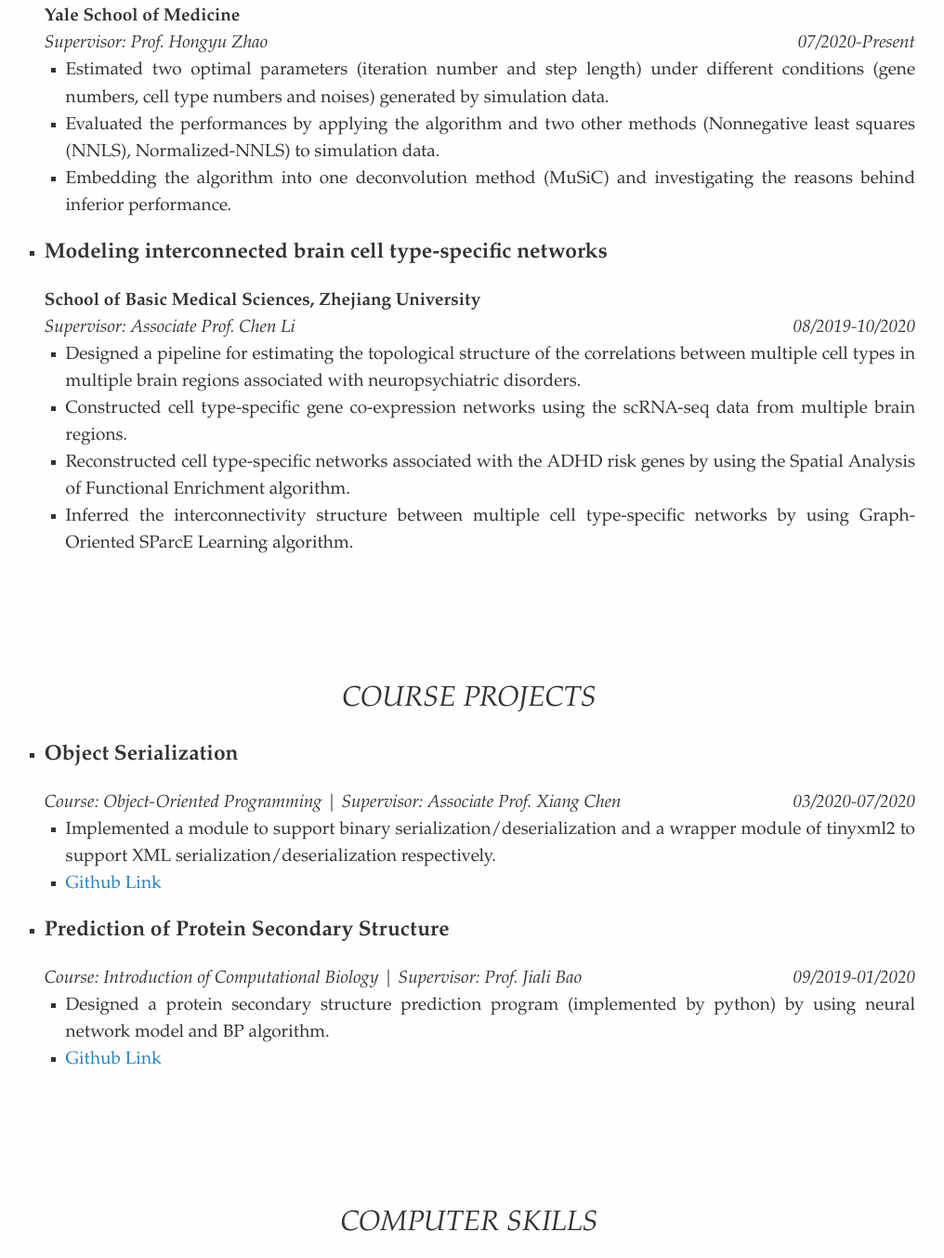
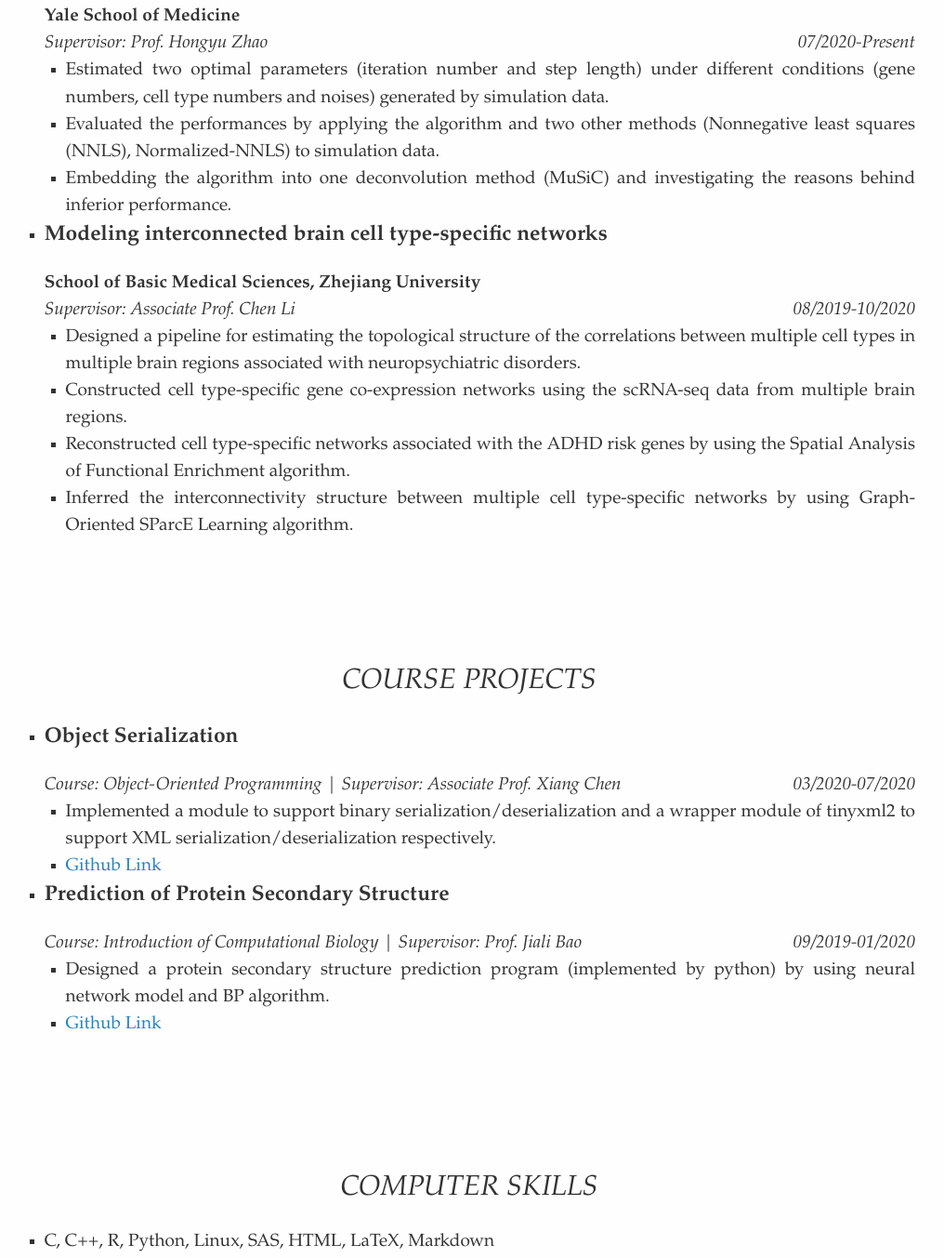
Before and after one commit to Rachel-Kirkland/Rachel-Kirkland.github.io, a plain HTML site: page index.html in a window 1280 px wide. Shown: the part 959-2312 px from the top of the page at 93% size, without its empty margins (135-1151 px from the left). Drawn offline with Linux system fonts and the light colour scheme.

Commit message:
Add files via upload

```diff
--- a/index.html
+++ b/index.html
@@ -2,7 +2,7 @@
 <html>
 <head>
 <meta charset='UTF-8'><meta name='viewport' content='width=device-width initial-scale=1'>
-<title>CV(version2)</title><style type='text/css'>html {overflow-x: initial !important;}:root { --bg-color: #ffffff; --text-color: #333333; --select-text-bg-color: #B5D6FC; --select-text-font-color: auto; --monospace: "Lucida Console",Consolas,"Courier",monospace; }
+<title>Ruiqi Li</title><style type='text/css'>html {overflow-x: initial !important;}:root { --bg-color: #ffffff; --text-color: #333333; --select-text-bg-color: #B5D6FC; --select-text-font-color: auto; --monospace: "Lucida Console",Consolas,"Courier",monospace; }
 html { font-size: 14px; background-color: var(--bg-color); color: var(--text-color); font-family: "Helvetica Neue", Helvetica, Arial, sans-serif; -webkit-font-smoothing: antialiased; }
 body { margin: 0px; padding: 0px; height: auto; bottom: 0px; top: 0px; left: 0px; right: 0px; font-size: 1rem; line-height: 1.42857143; overflow-x: hidden; background-image: inherit; background-size: inherit; background-attachment: inherit; background-origin: inherit; background-clip: inherit; background-color: inherit; tab-size: 4; background-position: inherit inherit; background-repeat: inherit inherit; }
 iframe { margin: auto; }
@@ -469,7 +469,7 @@ table tbody+tbody {
   <li>Estimated two optimal parameters (iteration number and step length) under different conditions (gene numbers, cell type numbers and noises) generated by simulation data.</li>
   <li>Evaluated the performances by applying the algorithm and two other methods (Nonnegative least squares (NNLS), Normalized-NNLS) to simulation data.</li>
   <li>Embedding the algorithm into one deconvolution method (MuSiC) and investigating the reasons behind inferior performance.</li>
-</ul></li></ul><ul><li><h5><a name="modeling-interconnected-brain-cell-type-specific-networks" class="md-header-anchor"></a><span>Modeling interconnected brain cell type-specific networks</span></h5><div><b>School of Basic Medical Sciences, Zhejiang University</b></div>
+</ul></li><li><h5><a name="modeling-interconnected-brain-cell-type-specific-networks" class="md-header-anchor"></a><span>Modeling interconnected brain cell type-specific networks</span></h5><div><b>School of Basic Medical Sciences, Zhejiang University</b></div>
 <div style="display: flex;justify-content: space-between;">
   <span><i>Supervisor: Associate Prof. Chen Li</i></span>
   <span><i>08/2019-10/2020</i></span>
@@ -486,7 +486,7 @@ table tbody+tbody {
 <ul>
   <li>Implemented a module to support binary serialization/deserialization and a wrapper module of tinyxml2 to support XML serialization/deserialization respectively.</li>
   <li><a href="https://github.com/Rachel-Kirkland/Object-Serialization" target="_blank">Github Link</a></li>
-</ul></li></ul><ul><li><h5><a name="prediction-of-protein-secondary-structure" class="md-header-anchor"></a><span>Prediction of Protein Secondary Structure</span></h5><div style="display: flex;justify-content: space-between;">
+</ul></li><li><h5><a name="prediction-of-protein-secondary-structure" class="md-header-anchor"></a><span>Prediction of Protein Secondary Structure</span></h5><div style="display: flex;justify-content: space-between;">
   <span><i>Course: Introduction of Computational Biology | Supervisor: Prof. Jiali Bao</i></span>
   <span><i>09/2019-01/2020</i></span>
 </div>
```
